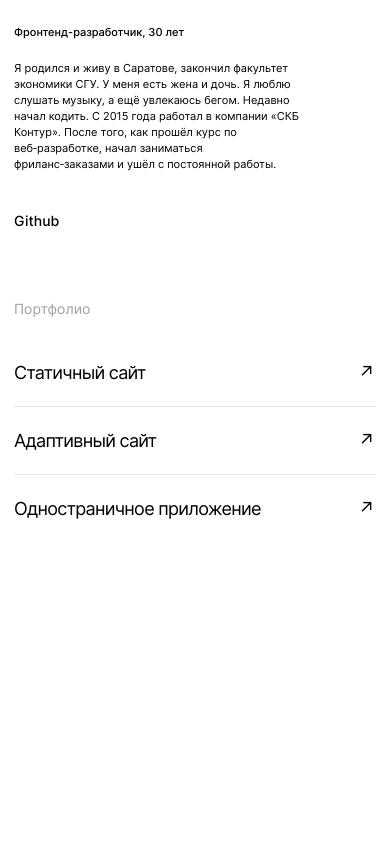
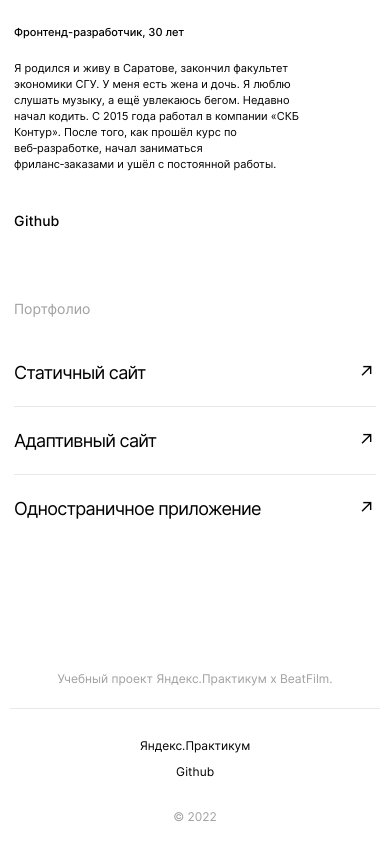
Before and after one commit to SergeyKazarinov/movies-explorer-frontend, a React (Create React App) app: page / in a window 390 px wide. Shown: the part 2492-3336 px from the top of the page. Before the commit the page ends 3085 px from the top, so only its background shows below. Built offline with nearby package versions, Linux system fonts and the light colour scheme.

Commit message:
feat(components): add footer compontent

```diff
--- /dev/null
+++ b/src/components/Footer/Footer.css
@@ -0,0 +1,91 @@
+.footer {
+  padding: 69px 70px 20px;
+}
+
+.footer__title {
+  margin: 0;
+  font-weight: 400;
+  font-size: 13px;
+  line-height: 16px;
+  text-align: center;
+  color: #a0a0a0;
+}
+
+.footer__line {
+  width: 100%;
+  border-bottom: 1px solid #e8e8e8;
+  margin-top: 20px;
+}
+
+.footer__flex {
+  margin-top: 20px;
+  display: flex;
+  justify-content: space-between;
+}
+
+.footer__copyright {
+  margin: 0;
+  font-weight: 400;
+  font-size: 13px;
+  line-height: 16px;
+}
+
+.footer__yandex {
+  display: flex;
+  gap: 20px;
+  align-items: center;
+  font-weight: 400;
+  font-size: 13px;
+  line-height: 16px;
+}
+
+.footer__text {
+  margin: 0;
+}
+
+.footer__link {
+  color: #000;
+  text-decoration: none;
+}
+
+@media screen and (max-width: 790px) {
+  .footer {
+    padding: 69px 30px 20px;
+  }
+}
+
+@media screen and (max-width: 450px) {
+  .footer {
+    padding: 79px 10px 20px;
+  }
+
+  .footer__title {
+    font-size: 12px;
+    line-height: 14.52px;
+  }
+
+  .footer__line {
+    margin-top: 21px;
+  }
+
+  .footer__flex {
+    margin-top: 30px;
+    flex-direction: column-reverse;
+    gap: 30px;
+  }
+
+  .footer__copyright {
+    font-size: 12px;
+    line-height: 14.52px;
+    color: #a0a0a0;
+    text-align: center;
+  }
+
+  .footer__yandex {
+    flex-direction: column;
+    gap: 12px;
+    align-items: center;
+    font-size: 12px;
+    line-height: 14.52px;
+  }
+}
--- /dev/null
+++ b/src/components/Footer/Footer.jsx
@@ -0,0 +1,20 @@
+import "./Footer.css";
+
+const Footer = () => {
+  const date = new Date().getFullYear();
+  return(
+    <section className="footer">
+      <h3 className="footer__title">Учебный проект Яндекс.Практикум х BeatFilm.</h3>
+      <div className="footer__line"></div>
+      <div className="footer__flex">
+        <p className="footer__copyright">&#169; {date}</p>
+        <div className="footer__yandex">
+          <p className="footer__text">Яндекс.Практикум</p>
+          <a className="footer__link" href="https://github.com/yandex-praktikum" target="_blank">Github</a>
+        </div>
+      </div>
+    </section>
+  )
+}
+
+export default Footer;
--- a/src/components/Main/Main.jsx
+++ b/src/components/Main/Main.jsx
@@ -1,3 +1,4 @@
+import Footer from '../Footer/Footer';
 import AboutMe from './AboutMe/AboutMe';
 import AboutProject from './AboutProject/AboutProject';
 import './Main.css';
@@ -13,6 +14,7 @@
       <Techs />
       <AboutMe />
       <Portfolio />
+      <Footer />
     </main>
   );
 }
```
